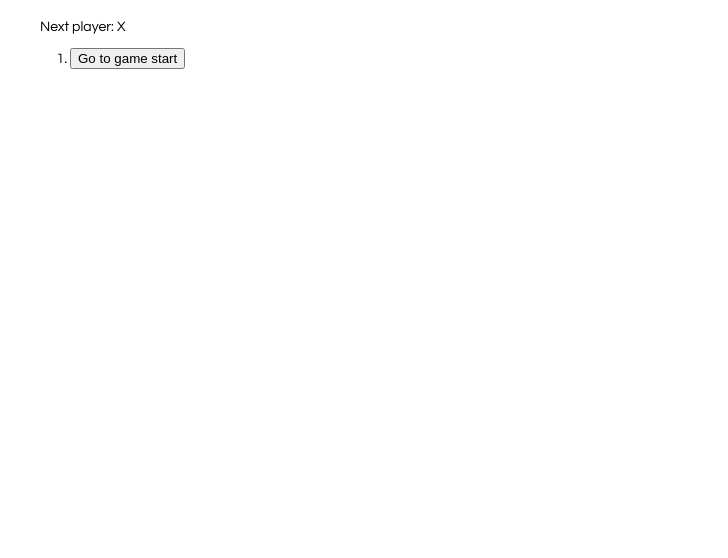
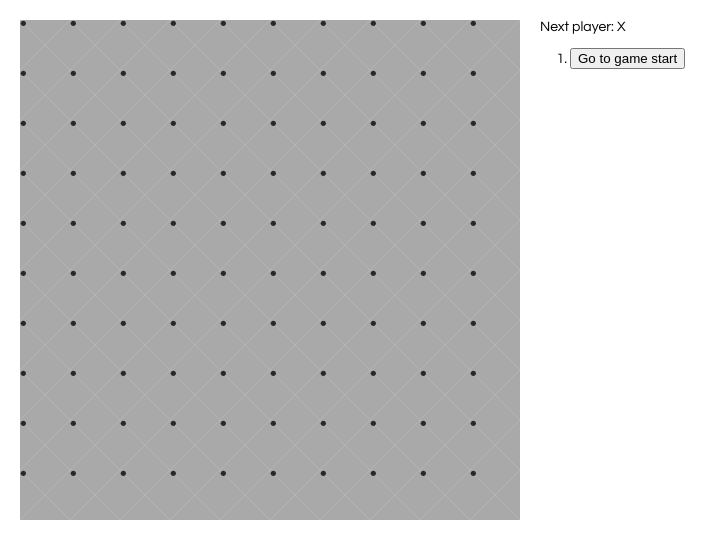
Before and after one commit to cjmorrison/sandbox, a React app in the folder my-app/: page / in a window 1280 px wide. Shown: the whole page, without its empty margins (0-728 px from the left). Built offline with nearby package versions, Linux system fonts and the light colour scheme.

Commit message:
broke down the classes into seperate files, built out the triangles.

```diff
--- /dev/null
+++ b/my-app/src/game.js
@@ -0,0 +1,106 @@
+import React from "react";
+import Grid from "./grid.js";
+import "./index.css";
+
+export default class Game extends React.Component {
+  constructor(props) {
+    super(props);
+    this.state = {
+      history: [
+        {
+          squares: Array(9).fill(null)
+        }
+      ],
+      stepNumber: 0,
+      xIsNext: true
+    };
+  }
+
+  render() {
+    const history = this.state.history;
+    const current = history[this.state.stepNumber];
+    const winner = this.calculateWinner(current.squares);
+
+    const moves = history.map((step, move) => {
+      const desc = move ? "Go to move #" + move : "Go to game start";
+      return (
+        <li key={move}>
+          <button onClick={() => this.jumpTo(move)}>{desc}</button>
+        </li>
+      );
+    });
+
+    let status;
+    if (winner) {
+      status = "Winner: " + winner;
+    } else {
+      status = "Next player: " + (this.state.xIsNext ? "X" : "O");
+    }
+
+    return (
+      <div className="game">
+        <div className="game-board">
+          <Grid
+            squares={current.squares}
+            onLineClick={e => this.handleLineClick(e)}
+          />
+        </div>
+        <div className="game-info">
+          <div>{status}</div>
+          <ol>{moves}</ol>
+        </div>
+      </div>
+    );
+  }
+
+  /*
+  handleClick(i) {
+    const history = this.state.history.slice(0, this.state.stepNumber + 1);
+    const current = history[history.length - 1];
+    const squares = current.squares.slice();
+    if (this.calculateWinner(squares) || squares[i]) {
+      return;
+    }
+    squares[i] = this.state.xIsNext ? "X" : "O";
+    this.setState({
+      history: history.concat([
+        {
+          squares: squares
+        }
+      ]),
+      stepNumber: history.length,
+      xIsNext: !this.state.xIsNext
+    });
+  }
+  */
+  jumpTo(step) {
+    this.setState({
+      stepNumber: step,
+      xIsNext: step % 2 === 0
+    });
+  }
+
+  calculateWinner(squares) {
+    const lines = [
+      [0, 1, 2],
+      [3, 4, 5],
+      [6, 7, 8],
+      [0, 3, 6],
+      [1, 4, 7],
+      [2, 5, 8],
+      [0, 4, 8],
+      [2, 4, 6]
+    ];
+    for (let i = 0; i < lines.length; i++) {
+      const [a, b, c] = lines[i];
+      if (
+        squares[a] &&
+        squares[a] === squares[b] &&
+        squares[a] === squares[c]
+      ) {
+        return squares[a];
+      }
+    }
+    return null;
+  }
+}
--- /dev/null
+++ b/my-app/src/grid.js
@@ -0,0 +1,170 @@
+import React from "react";
+import Square from "./square.js";
+import "./index.css";
+
+export default class Grid extends React.Component {
+  constructor(props) {
+    super(props);
+    this.state = {
+      gridWidth: 10,
+      gridHeight: 10
+    };
+  }
+
+  renderSquare(i) {
+    return (
+      <Square
+        key={"square_" + i}
+        value={this.props.squares[i]}
+        onClick={e => this.onSquareClick(e)}
+        onMouseMove={e => this.onSquareHover(e)}
+        onMouseLeave={e => this.onSquareLeave(e)}
+      />
+    );
+  }
+
+  render() {
+    let squareId = 0;
+    const rows = [];
+    for (let r = this.state.gridHeight - 1; r >= 0; r--) {
+      const cols = [];
+      for (let c = this.state.gridWidth - 1; c >= 0; c--) {
+        cols.push(this.renderSquare(squareId));
+        squareId++;
+      }
+      rows.push(
+        <div key={"row_" + (rows.length + 1)} className="board-row">
+          {cols}
+        </div>
+      );
+    }
+
+    return <div>{rows}</div>;
+  }
+
+  onSquareClick(e) {
+    const squareElm = e.target.parentElement;
+    const mousePos = {
+      x: e.clientX - squareElm.offsetLeft,
+      y: e.clientY - squareElm.offsetTop
+    };
+
+    const orientation = this.squareTriCheck(squareElm, mousePos);
+    console.log(orientation);
+  }
+
+  onSquareHover(e) {
+    const squareElm = e.target.parentElement;
+    const mousePos = {
+      x: e.clientX - squareElm.offsetLeft,
+      y: e.clientY - squareElm.offsetTop
+    };
+
+    const orientation = this.squareTriCheck(squareElm, mousePos);
+
+    if (orientation === "top") {
+      squareElm.getElementsByClassName("lineTop")[0].classList.add("hover");
+    } else {
+      squareElm.getElementsByClassName("lineTop")[0].classList.remove("hover");
+    }
+
+    if (orientation === "right") {
+      squareElm.getElementsByClassName("lineRight")[0].classList.add("hover");
+    } else {
+      squareElm
+        .getElementsByClassName("lineRight")[0]
+        .classList.remove("hover");
+    }
+
+    if (orientation === "bottom") {
+      squareElm.getElementsByClassName("lineBottom")[0].classList.add("hover");
+    } else {
+      squareElm
+        .getElementsByClassName("lineBottom")[0]
+        .classList.remove("hover");
+    }
+
+    if (orientation === "left") {
+      squareElm.getElementsByClassName("lineLeft")[0].classList.add("hover");
+    } else {
+      squareElm.getElementsByClassName("lineLeft")[0].classList.remove("hover");
+    }
+  }
+
+  onSquareLeave(e) {
+    const squareElm = e.target.parentElement;
+
+    squareElm.getElementsByClassName("lineTop")[0].classList.remove("hover");
+    squareElm.getElementsByClassName("lineRight")[0].classList.remove("hover");
+    squareElm.getElementsByClassName("lineBottom")[0].classList.remove("hover");
+    squareElm.getElementsByClassName("lineLeft")[0].classList.remove("hover");
+  }
+
+  squareTriCheck(squareElm, mousePos) {
+    if (
+      mousePos.y < squareElm.offsetHeight / 2 &&
+      this.checkPointOnTriangle(
+        mousePos,
+        { x: 0, y: 0 },
+        { x: squareElm.offsetWidth / 2, y: squareElm.offsetHeight / 2 },
+        { x: squareElm.offsetWidth, y: 0 }
+      )
+    ) {
+      return "top";
+    } else if (
+      mousePos.x > squareElm.offsetWidth / 2 &&
+      this.checkPointOnTriangle(
+        mousePos,
+        { x: squareElm.offsetWidth, y: 0 },
+        { x: squareElm.offsetWidth / 2, y: squareElm.offsetHeight / 2 },
+        { x: squareElm.offsetWidth, y: squareElm.offsetHeight }
+      )
+    ) {
+      return "right";
+    } else if (
+      mousePos.y > squareElm.offsetHeight / 2 &&
+      this.checkPointOnTriangle(
+        mousePos,
+        { x: 0, y: squareElm.offsetHeight },
+        { x: squareElm.offsetWidth / 2, y: squareElm.offsetHeight / 2 },
+        { x: squareElm.offsetWidth, y: squareElm.offsetHeight }
+      )
+    ) {
+      return "bottom";
+    } else if (
+      mousePos.x < squareElm.offsetWidth / 2 &&
+      this.checkPointOnTriangle(
+        mousePos,
+        { x: 0, y: 0 },
+        { x: squareElm.offsetWidth / 2, y: squareElm.offsetHeight / 2 },
+        { x: 0, y: squareElm.offsetHeight }
+      )
+    ) {
+      return "left";
+    }
+  }
+
+  checkPointOnTriangle(checkPoint, triVertA, triVertB, triVertC) {
+    // my reaserch lead me to the Barycentric coordinate system I found a few differnt algorithms on this, some more effecient then this one.
+    // this one however, was easier to understand.
+    // https://stackoverflow.com/questions/13300904/determine-whether-point-lies-inside-triangle (answer by user kevintodisco)
+
+    const alpha =
+      ((triVertB.y - triVertC.y) * (checkPoint.x - triVertC.x) +
+        (triVertC.x - triVertB.x) * (checkPoint.y - triVertC.y)) /
+      ((triVertB.y - triVertC.y) * (triVertA.x - triVertC.x) +
+        (triVertC.x - triVertB.x) * (triVertA.y - triVertC.y));
+    const beta =
+      ((triVertC.y - triVertA.y) * (checkPoint.x - triVertC.x) +
+        (triVertA.x - triVertC.x) * (checkPoint.y - triVertC.y)) /
+      ((triVertB.y - triVertC.y) * (triVertA.x - triVertC.x) +
+        (triVertC.x - triVertB.x) * (triVertA.y - triVertC.y));
+    const gamma = 1 - alpha - beta;
+
+    if (alpha > 0 && beta > 0 && gamma > 0) {
+      return true;
+    } else {
+      return false;
+    }
+  }
+}
--- a/my-app/src/index.css
+++ b/my-app/src/index.css
@@ -49,3 +49,66 @@ ul {
 .game-info {
   margin-left: 20px;
 }
+
+/* my stuff, will clear out above stuff as needed*/
+
+:root {
+  --squareSize: 50px;
+}
+
+.squareContainer {
+  width: var(--squareSize);
+  height: var(--squareSize);
+  background-image: url(./images/dot.svg);
+  background-repeat: no-repeat;
+  float: left;
+}
+
+.line {
+  width: 0;
+  height: 0;
+  opacity: 0.5;
+  position: absolute;
+}
+
+.lineTop {
+  border-left: calc(var(--squareSize) / 2) solid transparent;
+  border-right: calc(var(--squareSize) / 2) solid transparent;
+  border-top: calc(var(--squareSize) / 2) solid #555;
+}
+
+.lineTop.hover {
+  border-top: calc(var(--squareSize) / 2) solid #777;
+}
+
+.lineRight {
+  margin-left: calc(var(--squareSize) / 2);
+  border-right: calc(var(--squareSize) / 2) solid #555;
+  border-bottom: calc(var(--squareSize) / 2) solid transparent;
+  border-top: calc(var(--squareSize) / 2) solid transparent;
+}
+
+.lineRight.hover {
+  border-right: calc(var(--squareSize) / 2) solid #777;
+}
+
+.lineBottom {
+  margin-top: calc(var(--squareSize) / 2);
+  border-left: calc(var(--squareSize) / 2) solid transparent;
+  border-right: calc(var(--squareSize) / 2) solid transparent;
+  border-bottom: calc(var(--squareSize) / 2) solid #555;
+}
+
+.lineBottom.hover {
+  border-bottom: calc(var(--squareSize) / 2) solid #777;
+}
+
+.lineLeft {
+  border-left: calc(var(--squareSize) / 2) solid #555;
+  border-bottom: calc(var(--squareSize) / 2) solid transparent;
+  border-top: calc(var(--squareSize) / 2) solid transparent;
+}
+
+.lineLeft.hover {
+  border-left: calc(var(--squareSize) / 2) solid #777;
+}
--- a/my-app/src/index.js
+++ b/my-app/src/index.js
@@ -1,142 +1,5 @@
 import React from "react";
 import ReactDOM from "react-dom";
-import "./index.css";
-
-function Square(props) {
-  return (
-    <button className="square" onClick={props.onClick}>
-      {props.value}
-    </button>
-  );
-}
-
-class Board extends React.Component {
-  renderSquare(i) {
-    return;
-    <Square
-      value={this.props.squares[i]}
-      onClick={() => this.props.onClick(i)}
-    />;
-  }
-
-  render() {
-    return (
-      <div>
-        <div className="board-row">
-          {this.renderSquare(0)}
-          {this.renderSquare(1)}
-          {this.renderSquare(2)}
-        </div>
-        <div className="board-row">
-          {this.renderSquare(3)}
-          {this.renderSquare(4)}
-          {this.renderSquare(5)}
-        </div>
-        <div className="board-row">
-          {this.renderSquare(6)}
-          {this.renderSquare(7)}
-          {this.renderSquare(8)}
-        </div>
-      </div>
-    );
-  }
-}
-
-class Game extends React.Component {
-  constructor(props) {
-    super(props);
-    this.state = {
-      history: [
-        {
-          squares: Array(9).fill(null)
-        }
-      ],
-      stepNumber: 0,
-      xIsNext: true
-    };
-  }
-
-  render() {
-    const history = this.state.history;
-    const current = history[this.state.stepNumber];
-    const winner = calculateWinner(current.squares);
-
-    const moves = history.map((step, move) => {
-      const desc = move ? "Go to move #" + move : "Go to game start";
-      return (
-        <li key={move}>
-          <button onClick={() => this.jumpTo(move)}>{desc}</button>
-        </li>
-      );
-    });
-
-    let status;
-    if (winner) {
-      status = "Winner: " + winner;
-    } else {
-      status = "Next player: " + (this.state.xIsNext ? "X" : "O");
-    }
-
-    return (
-      <div className="game">
-        <div className="game-board">
-          <Board squares={current.squares} onClick={i => this.handleClick(i)} />
-        </div>
-        <div className="game-info">
-          <div>{status}</div>
-          <ol>{moves}</ol>
-        </div>
-      </div>
-    );
-  }
-
-  handleClick(i) {
-    const history = this.state.history.slice(0, this.state.stepNumber + 1);
-    const current = history[history.length - 1];
-    const squares = current.squares.slice();
-    if (calculateWinner(squares) || squares[i]) {
-      return;
-    }
-    squares[i] = this.state.xIsNext ? "X" : "O";
-    this.setState({
-      history: history.concat([
-        {
-          squares: squares
-        }
-      ]),
-      stepNumber: history.length,
-      xIsNext: !this.state.xIsNext
-    });
-  }
-
-  jumpTo(step) {
-    this.setState({
-      stepNumber: step,
-      xIsNext: step % 2 === 0
-    });
-  }
-}
-
-// ========================================
+import Game from "./game.js";
 
 ReactDOM.render(<Game />, document.getElementById("root"));
-
-function calculateWinner(squares) {
-  const lines = [
-    [0, 1, 2],
-    [3, 4, 5],
-    [6, 7, 8],
-    [0, 3, 6],
-    [1, 4, 7],
-    [2, 5, 8],
-    [0, 4, 8],
-    [2, 4, 6]
-  ];
-  for (let i = 0; i < lines.length; i++) {
-    const [a, b, c] = lines[i];
-    if (squares[a] && squares[a] === squares[b] && squares[a] === squares[c]) {
-      return squares[a];
-    }
-  }
-  return null;
-}
--- /dev/null
+++ b/my-app/src/line.js
@@ -0,0 +1,15 @@
+import React from "react";
+
+export default class Line extends React.Component {
+  render() {
+    if (this.props.orientation === "top") {
+      return <div className="line lineTop"></div>;
+    } else if (this.props.orientation === "right") {
+      return <div className="line lineRight"></div>;
+    } else if (this.props.orientation === "bottom") {
+      return <div className="line lineBottom"></div>;
+    } else if (this.props.orientation === "left") {
+      return <div className="line lineLeft"></div>;
+    }
+  }
+}
--- /dev/null
+++ b/my-app/src/square.js
@@ -0,0 +1,40 @@
+import React from "react";
+import Line from "./line.js";
+
+export default class Square extends React.Component {
+  constructor(props) {
+    super(props);
+    this.state = {
+      neigbors: [],
+      lineNodes: []
+    };
+  }
+
+  renderLine(orientation) {
+    return <Line orientation={orientation} />;
+  }
+
+  render() {
+    return (
+      <div
+        className="squareContainer"
+        onClick={this.props.onClick}
+        onMouseMove={this.props.onMouseMove}
+        onMouseLeave={this.props.onMouseLeave}
+      >
+        {this.renderLine("top")}
+        {this.renderLine("right")}
+        {this.renderLine("bottom")}
+        {this.renderLine("left")}
+      </div>
+    );
+
+    /*
+    <!--
+    <button className="square" onClick={props.onClick}>
+      {props.value}
+    </button>
+    -->
+    */
+  }
+}
```
Also changed, not shown: my-app/src/images/dot.svg (added).
